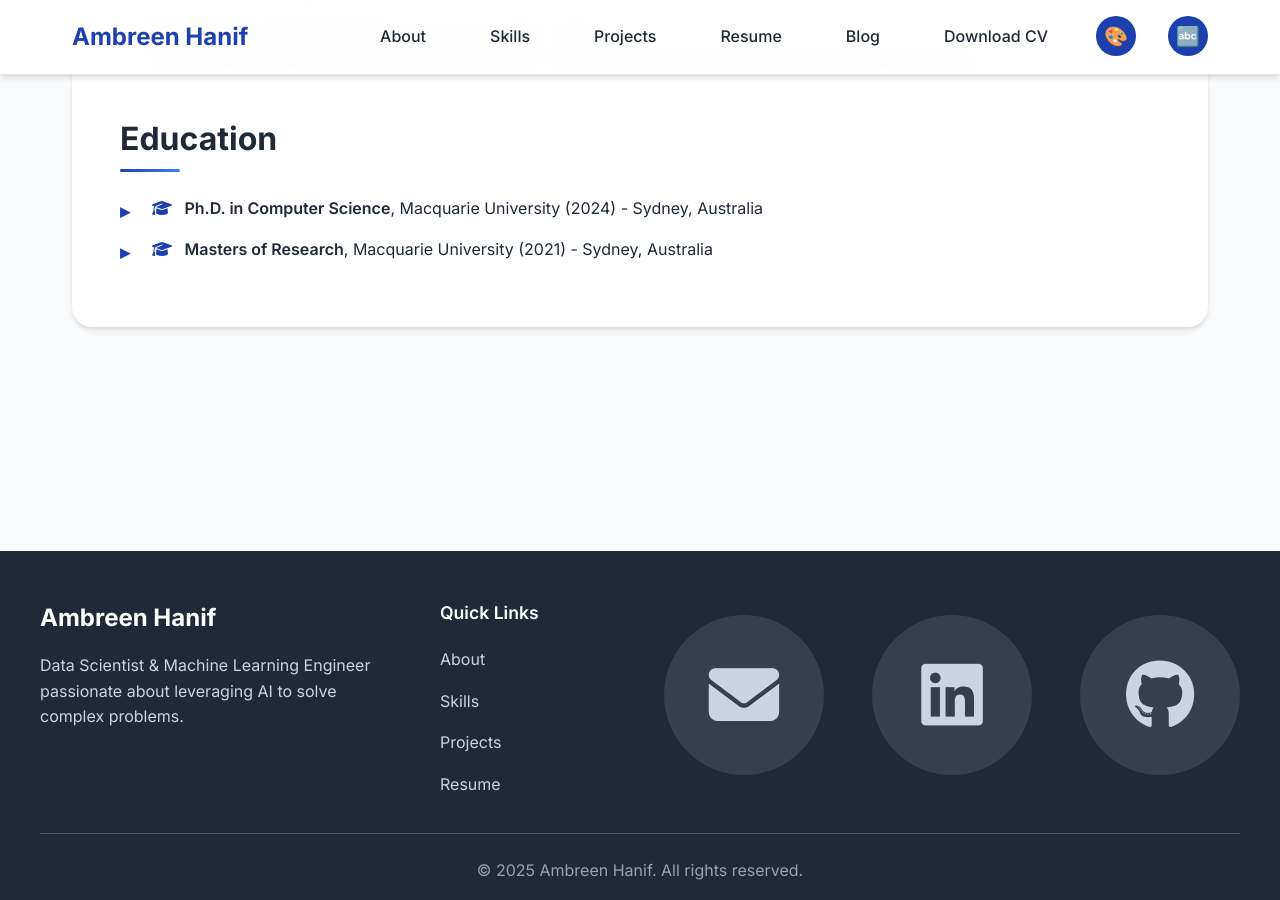
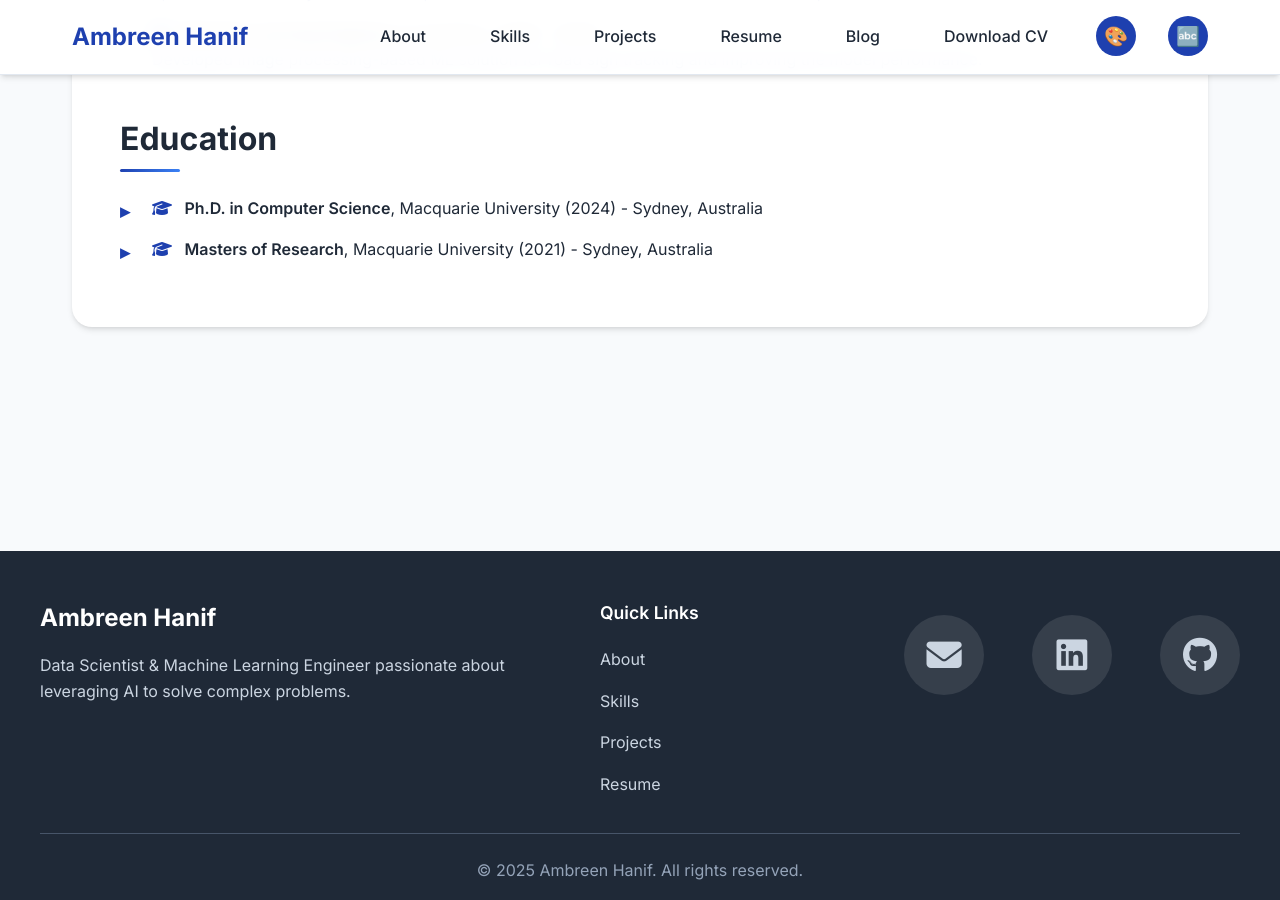
Before and after one commit to umberH/umberH.github.io, a Jekyll site: the page built from index.markdown, in a window 1280 px wide and 900 px high, scrolled down 4542 px. Built offline with Jekyll 4.4.1, drawn with Linux system fonts in a browser that asks for light colours.

Commit message:
Reduce footer icons to half size for better proportions

```diff
--- a/assets/css/style.css
+++ b/assets/css/style.css
@@ -851,14 +851,14 @@
   display: flex;
   align-items: center;
   justify-content: center;
-  width: 160px;
-  height: 160px;
+  width: 80px;
+  height: 80px;
   background: rgba(255, 255, 255, 0.1);
   border-radius: 50%;
   color: #cbd5e1;
   text-decoration: none;
   transition: all 0.3s ease;
-  font-size: 4rem;
+  font-size: 2rem;
   border: 2px solid transparent;
   position: relative;
   overflow: hidden;
@@ -888,7 +888,7 @@
 }
 
 .footer-icon-link i {
-  font-size: 4.4rem;
+  font-size: 2.2rem;
 }
 
 .footer-bottom {
@@ -1114,13 +1114,13 @@
   }
 
     .footer-icon-link {
-    width: 140px;
-    height: 140px;
-    font-size: 3.6rem;
+    width: 70px;
+    height: 70px;
+    font-size: 1.8rem;
   }
 
   .footer-icon-link i {
-    font-size: 4rem;
+    font-size: 2rem;
   }
 }
 
```
